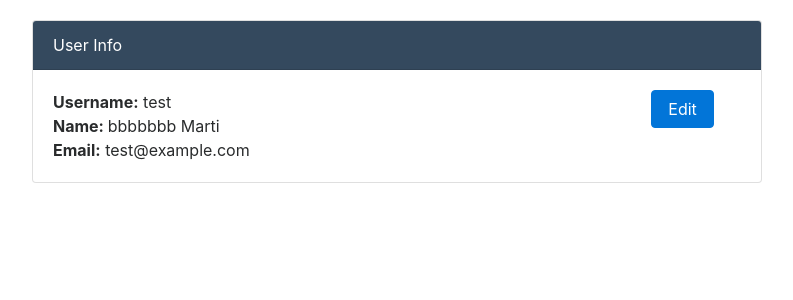
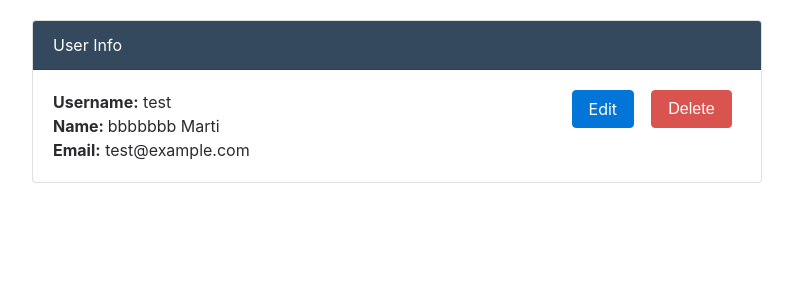
Before and after one commit to WilliamMarti/confgr, a Flask app: page /profile/test in a window 1280 px wide. Shown: the part 58-358 px from the top of the page, without its empty margins (243-1036 px from the left). Run offline with Flask 2, Linux system fonts and the light colour scheme; a user stored in the database is signed in; data comes from the database, SQL or seed files in the repository; both versions use the stored data as it was after the commit; some libraries are stand-ins or nearby versions.

Commit message:
create delete user modal and button:

```diff
--- a/confgr/static/button-controllers.js
+++ b/confgr/static/button-controllers.js
@@ -175,7 +175,7 @@ $(document).on('click','#createuser',function(){
 
 });
 
-$(document).on('click','#deleteuser',function(){
+$(document).on('click','#deleteuserconfirm',function(){
 
 	var username = $('#username').text();
 
@@ -201,6 +201,19 @@ $(document).on('click','#deleteuser',function(){
 
 	});
 
+});
+
+
+$(document).on('click','#deleteuser',function(){
+
+	$('#deleteusermodal').modal("toggle");
+
+});
+
+
+$(document).on('click','#deleteusercancel',function(){
+
+	$('#deleteusermodal').modal("toggle");
 
 
 });
--- a/confgr/templates/profile.html
+++ b/confgr/templates/profile.html
@@ -22,7 +22,7 @@
 
 					  <div class="row">
 
-					  	<div class="col-md-10">
+					  	<div class="col-md-8">
 
 						  	<div id="different">
 						  		<b>Username:</b>
@@ -42,11 +42,19 @@
 
 				    	</div> <!-- col 10 -->
 
-					  	<div class="col-md-2">
+					  	<div class="col-md-4">
 
-					  		<a class="btn btn-primary" href="/profile/{{ username }}/edit" role="button">Edit</a>
-					  		</br>
-					  		<button class="btn btn-danger" id="deleteuser" role="button'> Delete </button>
+					  		<div class="row">
+
+					  			<div class="offset-md-2 col-md-3">
+					  				<a class="btn btn-primary" href="/profile/{{ username }}/edit" role="button">Edit</a>
+					  			</div>
+
+					  			<div class="offset-md-1 col-md-3">
+					  				<button class="btn btn-danger" id="deleteuser" role="button"> Delete </button>
+					  			</div>
+
+						  	</div>
 
 					  	</div>  <!-- col 2 -->
 
@@ -62,4 +70,25 @@
 
 	</body>
 
+
+	<div id="deleteusermodal" class="modal fade">
+	  <div class="modal-dialog" role="document">
+	    <div class="modal-content">
+	      <div class="modal-header">
+	        <h5 class="modal-title">Delete User?</h5>
+	        <button type="button" class="close" data-dismiss="modal" aria-label="Close">
+	          <span aria-hidden="true">&times;</span>
+	        </button>
+	      </div>
+	      <div class="modal-body">
+	        <p>Are you use you want to delete {{ username }}?</p>
+	      </div>
+	      <div class="modal-footer">
+	        <button id="deleteuserconfirm" type="button" class="btn btn-primary">Yes</button>
+	        <button id="deleteusercancel" type="button" class="btn btn-secondary" data-dismiss="modal">Close</button>
+	      </div>
+	    </div>
+	  </div>
+	</div>
+
 {% endblock %}
```
Also changed, not shown: confgr/confgrdb.db.
